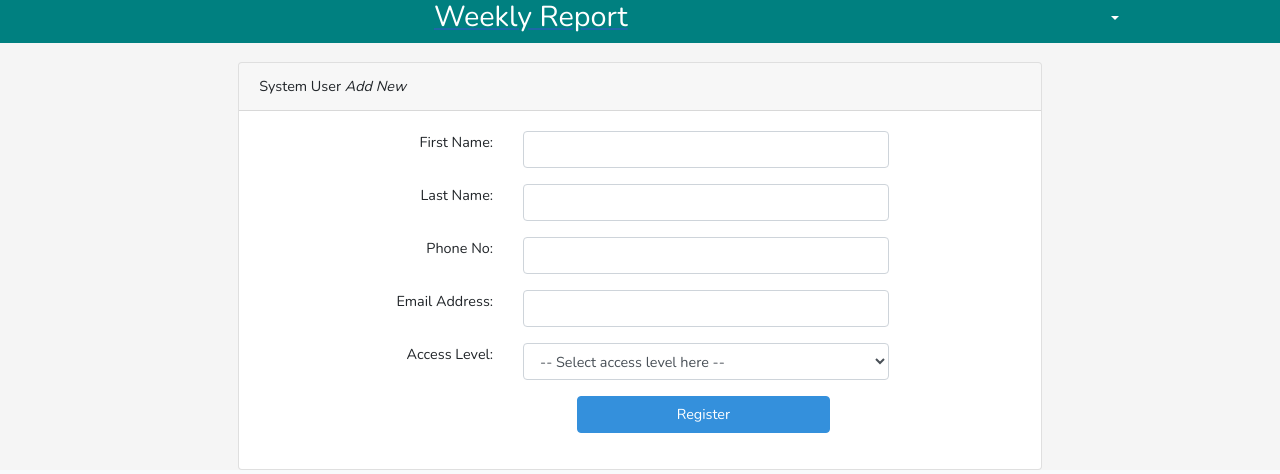
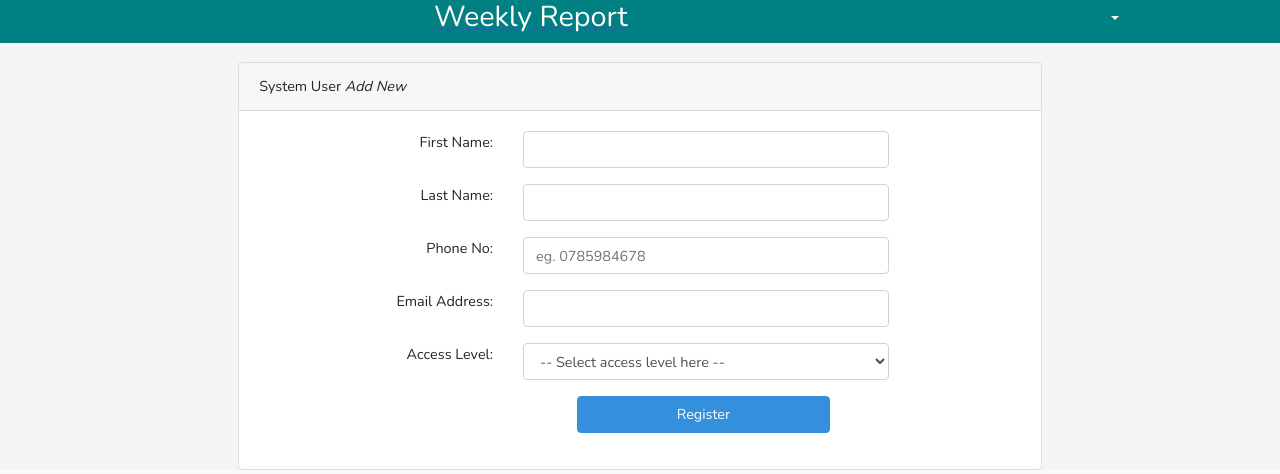
Before and after one commit to netphonetech/WeeklyReport, a PHP site: page /registration.php in a window 1280 px wide. Shown: the top 474 px of the page. Run offline with PHP 8.4, Linux system fonts and the light colour scheme; the visitor is signed in with stand-in values (Sample User, id 1); data that the repository does not hold is empty.

Commit message:
added pattern for phone number

```diff
--- a/registration.php
+++ b/registration.php
@@ -24,7 +24,7 @@ require('header.php');
 				<div class="row form-group">
 					<label class="col-md-4 text-right">Phone No:</label>
 					<div class="col-md-6">
-						<input type="number" min="0" name="phone" class="form-control" required>
+						<input type="text" placeholder="eg. 0785984678" pattern="0[0-9]{9}" name="phone" class="form-control" required>
 					</div>
 				</div>
 				<div class="row form-group">
--- a/user_edit.php
+++ b/user_edit.php
@@ -48,7 +48,7 @@ require('header.php');
                 <div class="row form-group">
                     <label class="col-md-4 text-right">Phone No:</label>
                     <div class="col-md-6">
-                        <input type="number" min="0" name="phone" class="form-control" value="<?php echo $user_account['phone_No'] ?>" required>
+                        <input type="text" placeholder="eg. 0785984678" pattern="0[0-9]{9}" name="phone" class="form-control" value="<?php echo $user_account['phone_No'] ?>" required>
                     </div>
                 </div>
                 <div class="row form-group">
```
